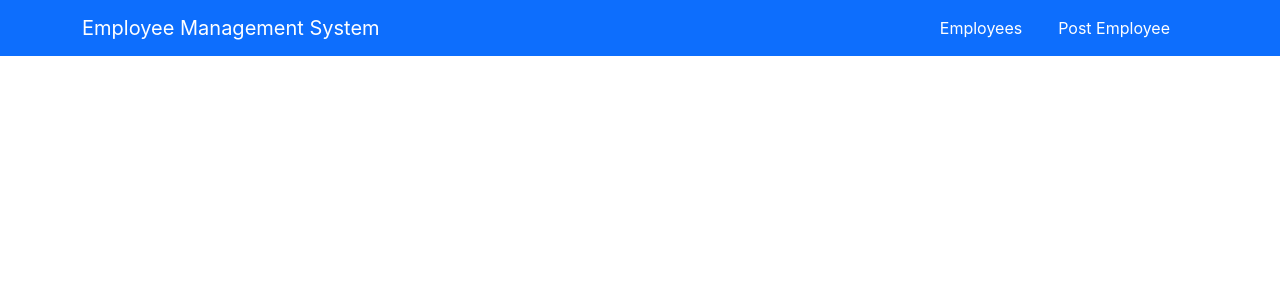
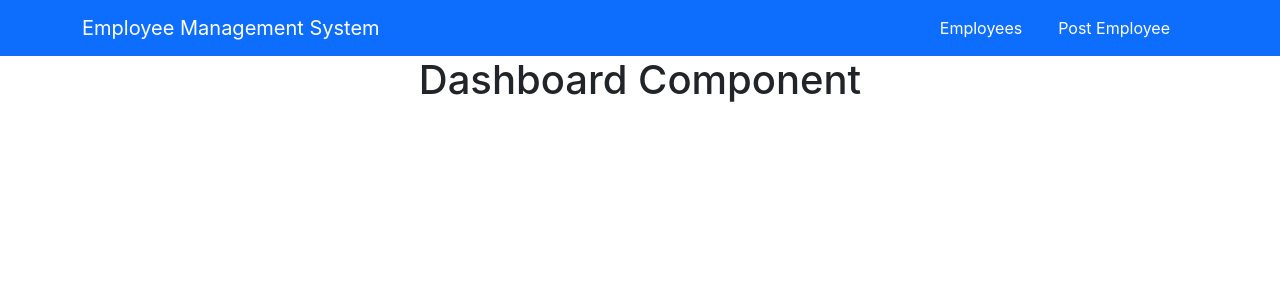
Before and after one commit to TranVanNghia170735/employeeweb, a React (Create React App) app: page / in a window 1280 px wide. Shown: the top 300 px of the page. Built offline with nearby package versions, Linux system fonts and the light colour scheme.

Commit message:
Creating Dashboard & No Match 404 components

```diff
--- a/src/App.js
+++ b/src/App.js
@@ -1,11 +1,19 @@
+import { Route, Routes } from "react-router-dom";
 import "./App.css";
+
+import Dashboard from "./pages/header/dashboard/Dashboard";
 import Header from "./pages/header/Header";
+import NoMatch from "./pages/header/noMatch/NoMatch";
 
 function App() {
    return (
       <div className="App">
          <>
             <Header />
+            <Routes>
+               <Route path="/" element={<Dashboard />} />
+               <Route path="*" element={<NoMatch />} />
+            </Routes>
          </>
       </div>
    );
--- /dev/null
+++ b/src/pages/header/dashboard/Dashboard.js
@@ -0,0 +1,9 @@
+const Dashboard = () => {
+   return (
+      <>
+         <h1>Dashboard Component</h1>
+      </>
+   );
+};
+
+export default Dashboard;
--- /dev/null
+++ b/src/pages/header/noMatch/NoMatch.js
@@ -0,0 +1,9 @@
+const NoMatch = () => {
+   return (
+      <>
+         <h1>404 Not found</h1>
+      </>
+   );
+};
+
+export default NoMatch;
```
